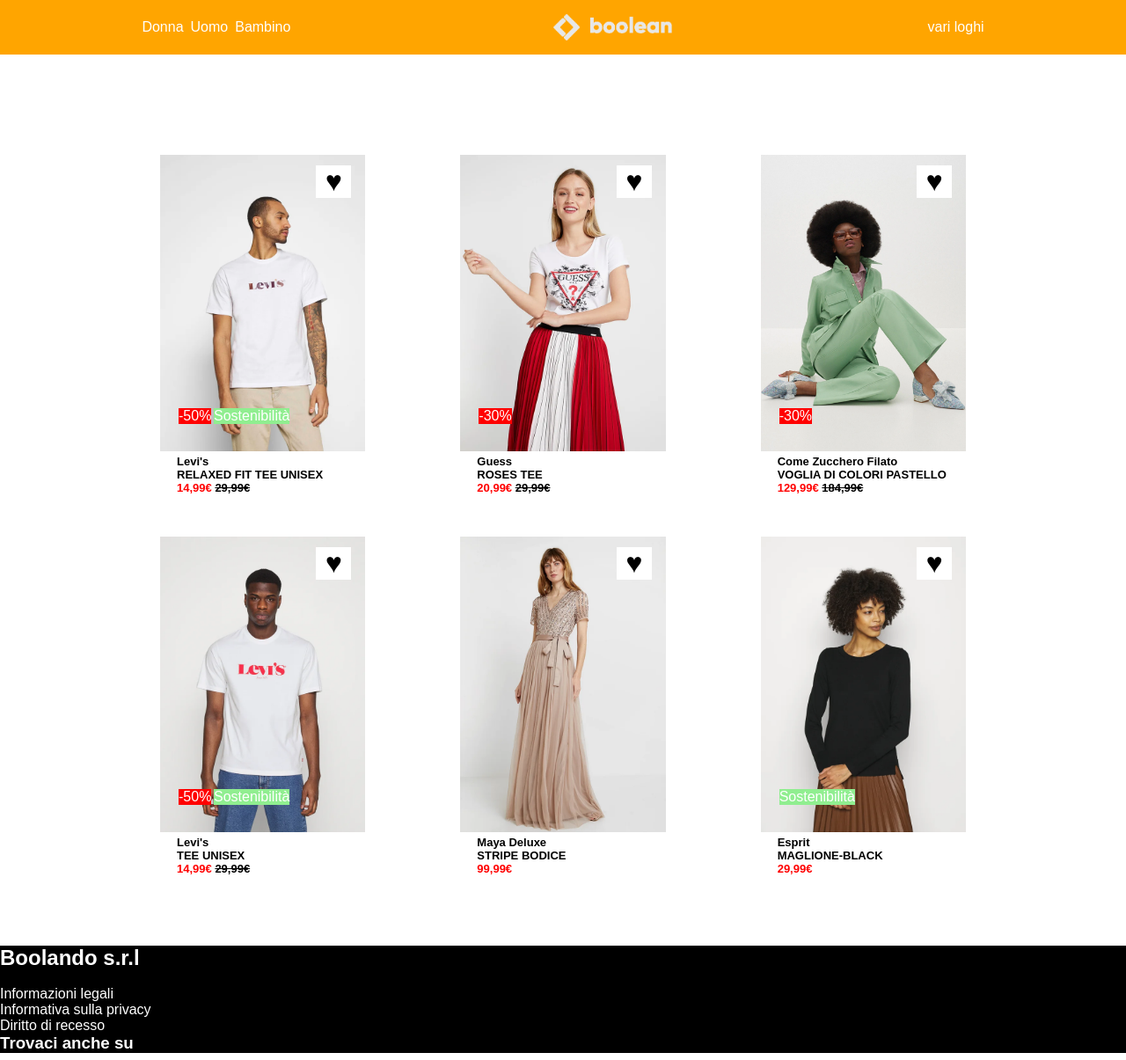
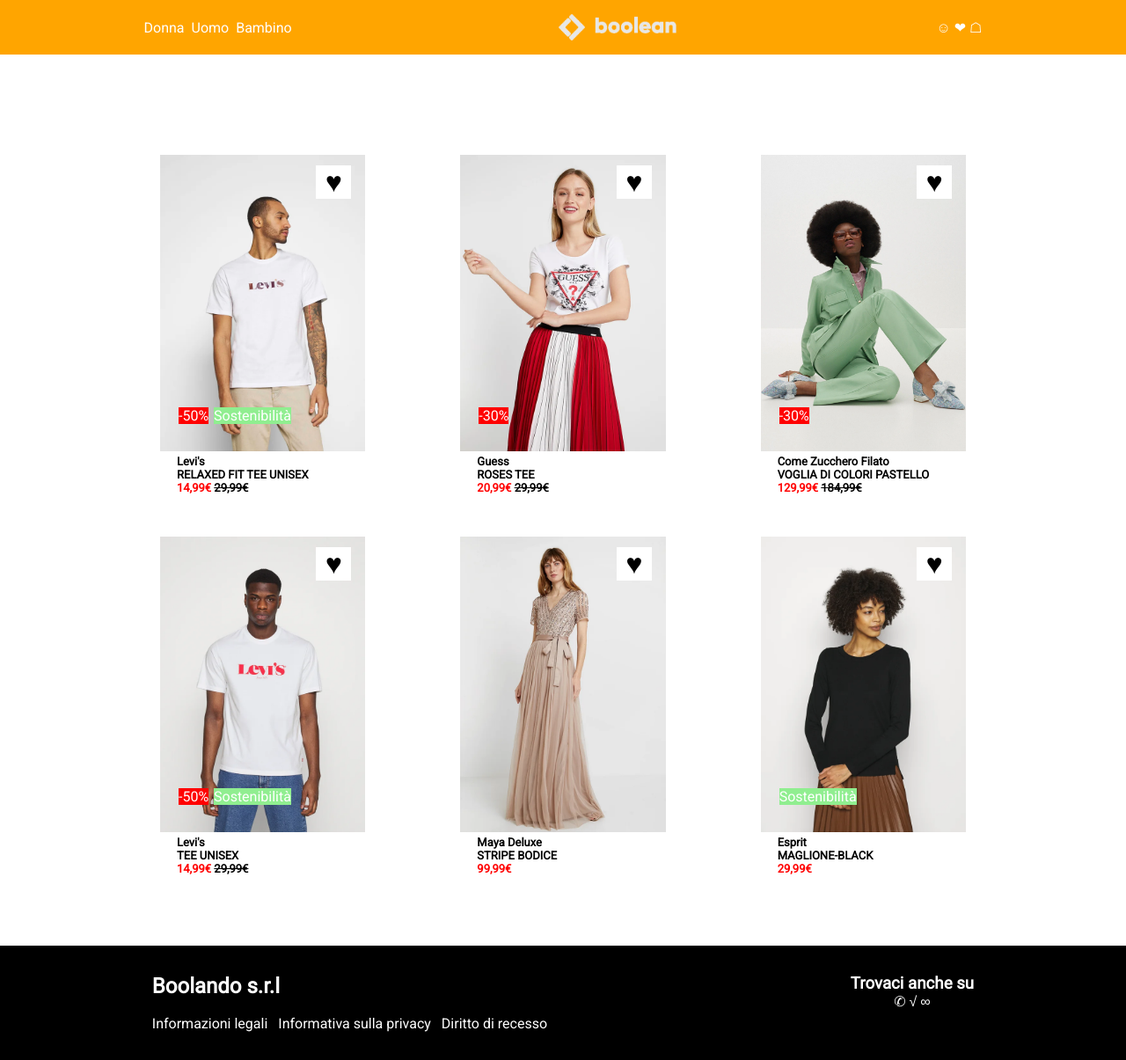
Before and after one commit to GabrieleGrossi/html-css-boolando, a plain HTML site: page index.html in a window 1280 px wide. Shown: the whole page at 88% size. Drawn offline with Linux system fonts and the light colour scheme.

Commit message:
add somo strange logo in the footer

```diff
--- a/index.html
+++ b/index.html
@@ -5,6 +5,7 @@
     <meta http-equiv="X-UA-Compatible" content="IE=edge">
     <meta name="viewport" content="width=device-width, initial-scale=1.0">
     <link rel="stylesheet" href="style.css">
+    <link href="https://fonts.googleapis.com/css2?family=Roboto:wght@100;300;400&display=swap" rel="stylesheet">
     <title>Boolando</title>
 </head>
 <body>
@@ -17,7 +18,9 @@
             </ul>
             <img src="img/boolean-logo.png" alt="logo boolean">
             <div>
-                vari loghi
+                &#9786;
+                &#10084;
+                &#9750;
             </div>
         </section>
     </header>
@@ -163,7 +166,9 @@
             </div>
             <div>
                 <h3>Trovaci anche su</h3>
-
+                &#9990;
+                &#8730;
+                &#8734;
             </div>
         </section>
     </footer>
--- a/style.css
+++ b/style.css
@@ -4,7 +4,7 @@
     box-sizing: border-box;
 }
 body{
-    font-family: sans-serif;
+    font-family: 'Roboto', sans-serif;
 }
 header{
     background-color: orange;
@@ -20,7 +20,6 @@ footer{
     margin-top: 5rem;
 }
 .navbar{
-    height: 80%;
     text-align: center;
     padding: 1rem;
 }
@@ -95,9 +94,17 @@ h3.text-column{
 .color-red{
     color: red;
 }
-.footer-flex{
+footer .navbar-footer h2{
+    text-align: left;
+}
+footer .navbar-footer ul li{
+    display: inline;
+}
+.navbar-footer{
+    width: 73%;
+    text-align: center;
     display: flex;
-    height: 80%;
-    text-align: center;
-    padding: 1rem;
+    justify-content: space-between;
+    margin: auto;
+    padding: 2rem 0rem;
 }
```
